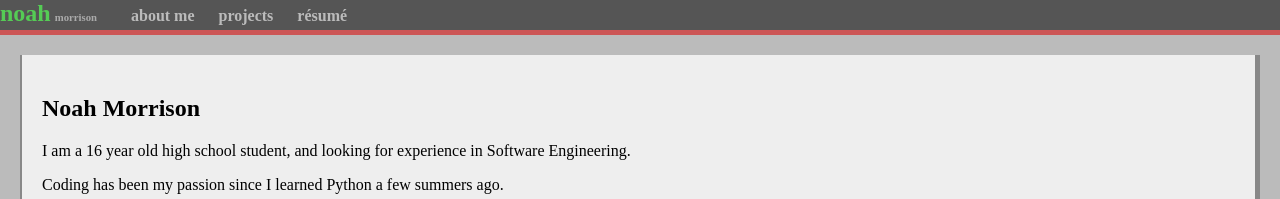
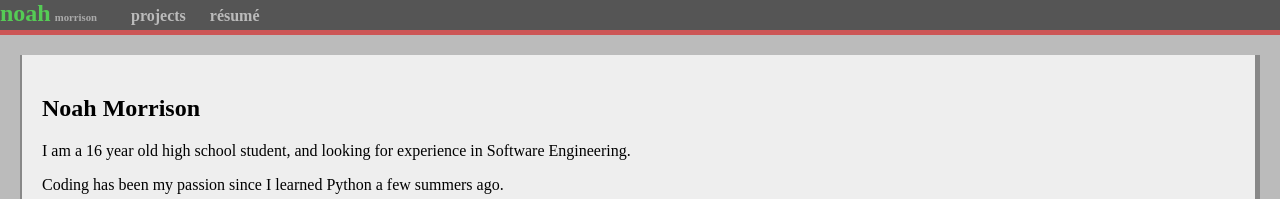
Before and after one commit to noahmorrison/gitsite, a Jekyll site: the page built from index.html, in a window 1280 px wide. Shown: the top 199 px of the page. Built offline with Jekyll 4.4.1, drawn with Linux system fonts in a browser that asks for light colours.

Commit message:
Remove aboutme page

```diff
--- a/_includes/header.html
+++ b/_includes/header.html
@@ -5,7 +5,6 @@
     </a>
 
     <div class='pages'>
-        <a href='#aboutme'>about me</a>
         <a href='#projects'>projects</a>
         <a href='#resume'>résumé</a>
     </div>
--- a/index.html
+++ b/index.html
@@ -6,11 +6,6 @@ title: noah.morrison
 {% include header.html %}
 
 <div id="pages">
-    <div name="aboutme">
-        {% markdown aboutme.md %}
-    </div>
-
-
     <div name="projects">
         {% markdown projects.md %}
     </div>
```
